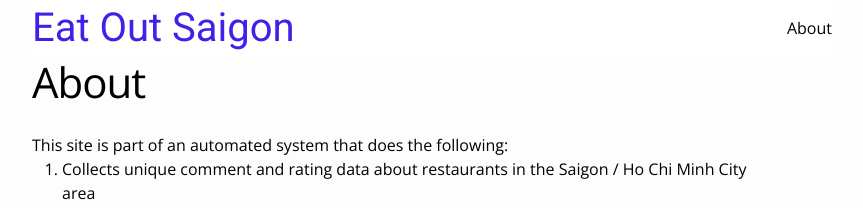
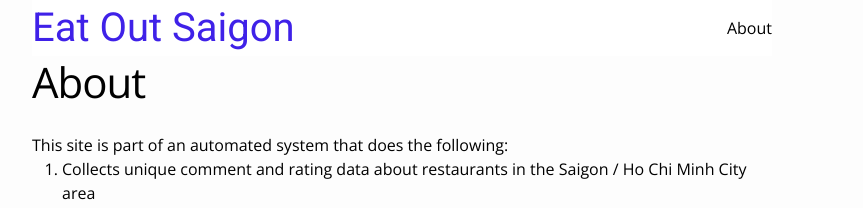
Before and after one commit to ssugar/vnplaces, a Jekyll site: the page built from about.md, in a window 1280 px wide. Shown: the top 208 px of the page, without its empty margins (238-1101 px from the left). Built offline with Jekyll 4.4.1, drawn with Linux system fonts in a browser that asks for light colours; a script that is not in the unit is left out.

Commit message:
setting width of fixed header div

```diff
--- a/_sass/_layout.scss
+++ b/_sass/_layout.scss
@@ -101,7 +101,7 @@
 .fixedHeader {
     position: fixed;
     height: 56px;
-    width: 800px;
+    width: 740px;
     background: white;
     z-index: 999;
 }
```
